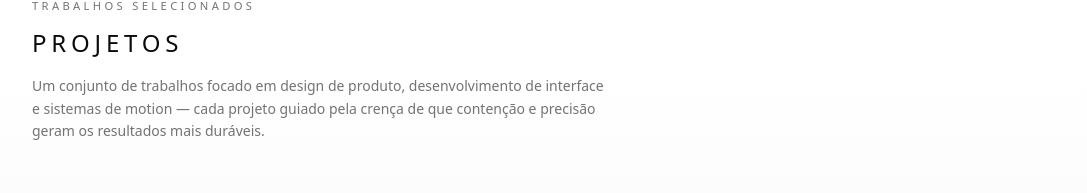
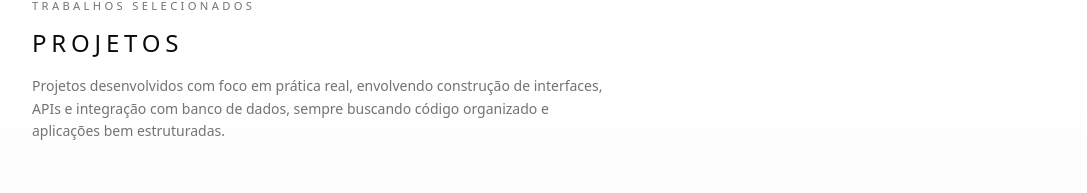
Before and after one commit to tenmenezes/tenmenezes.github.io, a React (Vite) app: page /projects in a window 1280 px wide. Shown: the part 147-340 px from the top of the page, without its empty margins (96-1183 px from the left). Built offline with nearby package versions, Linux system fonts and the light colour scheme.

Commit message:
Edit: Editando texto da página de projetos

```diff
--- a/src/pages/ProjectsPage.jsx
+++ b/src/pages/ProjectsPage.jsx
@@ -14,9 +14,10 @@
             Projetos
           </h1>
           <p className="max-w-xl text-sm leading-relaxed text-muted-foreground">
-            Um conjunto de trabalhos focado em design de produto, desenvolvimento de interface
-            e sistemas de motion — cada projeto guiado pela crença de que contenção
-            e precisão geram os resultados mais duráveis.
+            Projetos desenvolvidos com foco em prática real,
+            envolvendo construção de interfaces, APIs e integração
+            com banco de dados, sempre buscando código organizado
+            e aplicações bem estruturadas.
           </p>
         </div>
       </section>
```
